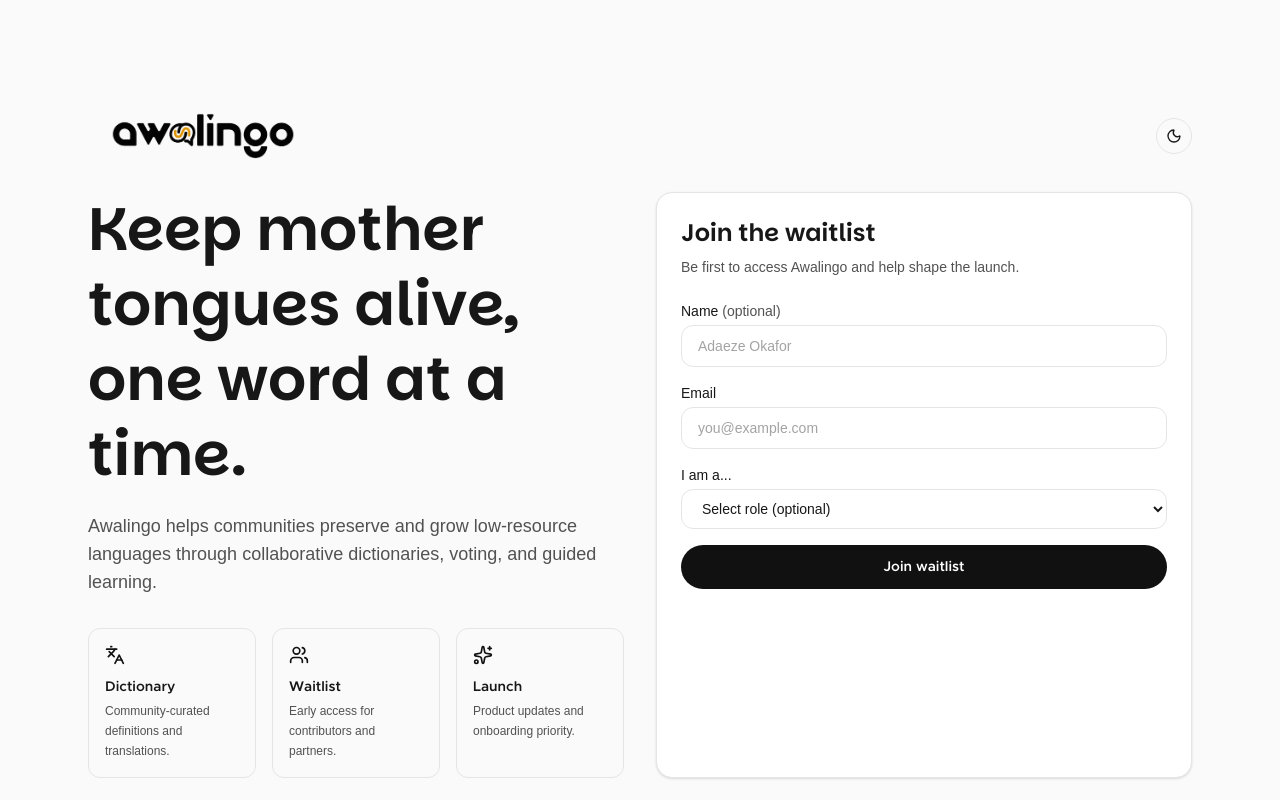
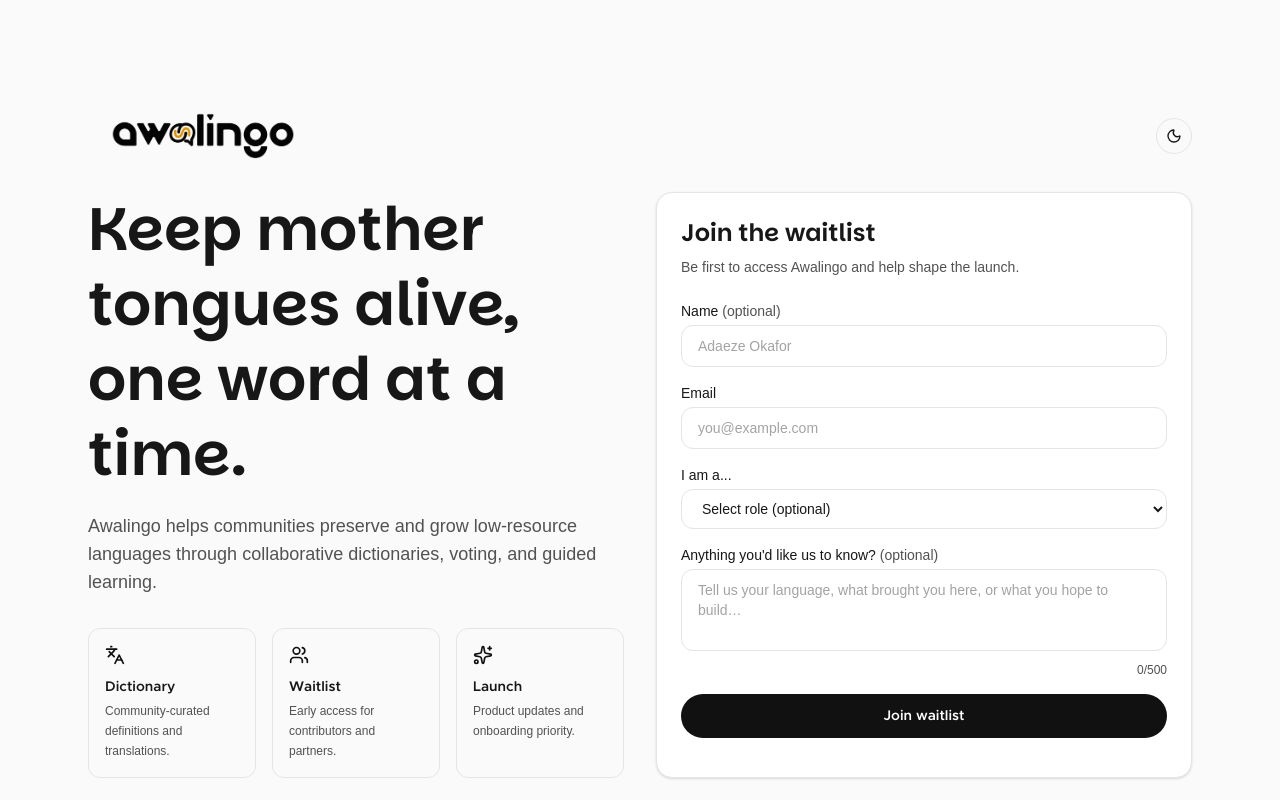
Before and after one commit to sirolad/waitlist, a Next.js app: page / in a window 1280 px wide. Shown: the top 800 px of the page. Built offline with nearby package versions, Linux system fonts and the light colour scheme; a web font is replaced by a local one.

Commit message:
add notes

```diff
--- a/src/app/api/waitlist/route.ts
+++ b/src/app/api/waitlist/route.ts
@@ -55,6 +55,7 @@ export async function POST(request: NextRequest) {
       email: parsed.data.email,
       name: parsed.data.name,
       role: parsed.data.role,
+      note: parsed.data.note,
       source: parsed.data.source,
       metadata: {
         userAgent: request.headers.get('user-agent'),
--- a/src/components/waitlist-form.tsx
+++ b/src/components/waitlist-form.tsx
@@ -11,6 +11,7 @@ export function WaitlistForm() {
   const [name, setName] = useState('');
   const [email, setEmail] = useState('');
   const [role, setRole] = useState('');
+  const [note, setNote] = useState('');
   const [loading, setLoading] = useState(false);
   const [result, setResult] = useState<WaitlistResult | null>(null);
 
@@ -27,6 +28,7 @@ export function WaitlistForm() {
           name,
           email,
           role,
+          note,
           source: 'landing',
           honeypot: '',
         }),
@@ -37,6 +39,7 @@ export function WaitlistForm() {
         setName('');
         setEmail('');
         setRole('');
+        setNote('');
       }
     } catch {
       setResult({
@@ -100,6 +103,24 @@ export function WaitlistForm() {
           <option value='partner' className='bg-input-bg text-foreground'>Partner</option>
         </select>
       </div>
+      <div>
+        <label htmlFor='note' className='mb-1 block text-sm font-medium'>
+          Anything you&apos;d like us to know?{' '}
+          <span className='text-muted-foreground'>(optional)</span>
+        </label>
+        <textarea
+          id='note'
+          value={note}
+          onChange={event => setNote(event.target.value)}
+          rows={3}
+          maxLength={500}
+          placeholder='Tell us your language, what brought you here, or what you hope to build…'
+          className='w-full resize-none rounded-xl border border-border bg-input-bg text-foreground px-4 py-2.5 text-sm placeholder:text-placeholder outline-none ring-0 focus:border-primary'
+        />
+        <p className='mt-1 text-right text-xs text-muted-foreground'>
+          {note.length}/500
+        </p>
+      </div>
       <button
         type='submit'
         disabled={loading}
--- /dev/null
+++ b/src/lib/supabase.ts
@@ -0,0 +1,14 @@
+import { createClient } from '@supabase/supabase-js'
+
+const supabaseUrl = process.env.NEXT_PUBLIC_SUPABASE_URL!
+const supabaseAnonKey = process.env.NEXT_PUBLIC_SUPABASE_ANON_KEY!
+const supabaseServiceKey = process.env.SUPABASE_SERVICE_ROLE_KEY!
+
+export const supabase = createClient(supabaseUrl, supabaseAnonKey)
+
+export const supabaseAdmin = createClient(supabaseUrl, supabaseServiceKey, {
+  auth: {
+    autoRefreshToken: false,
+    persistSession: false,
+  },
+})
--- a/src/lib/waitlist/schema.ts
+++ b/src/lib/waitlist/schema.ts
@@ -5,6 +5,7 @@ export const waitlistSchema = z.object({
   email: z.email().transform(email => email.trim().toLowerCase()),
   role: z.string().trim().max(80).optional(),
   source: z.string().trim().max(80).optional(),
+  note: z.string().trim().max(500).optional(),
   honeypot: z.string().optional(),
 });
 
--- a/src/lib/waitlist/service.ts
+++ b/src/lib/waitlist/service.ts
@@ -5,6 +5,7 @@ type WaitlistInsert = {
   name?: string;
   role?: string;
   source?: string;
+  note?: string;
   metadata?: Record<string, string | null>;
 };
 
@@ -24,6 +25,7 @@ export async function insertWaitlistEntry(input: WaitlistInsert) {
     email: input.email,
     name: input.name ?? null,
     role: input.role ?? null,
+    note: input.note ?? null,
     source: input.source ?? 'landing',
     metadata: input.metadata ?? null,
   });
```
Also changed, not shown: 1 other file (tests, documents, lock files or other folders).
